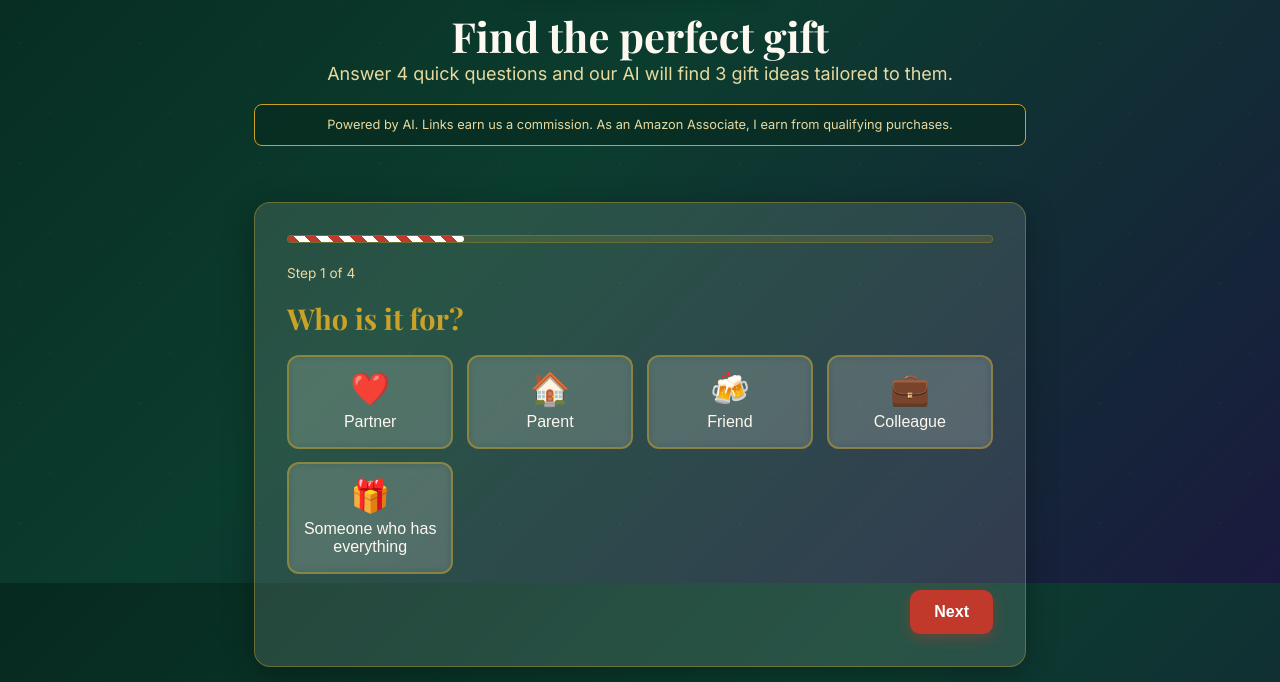
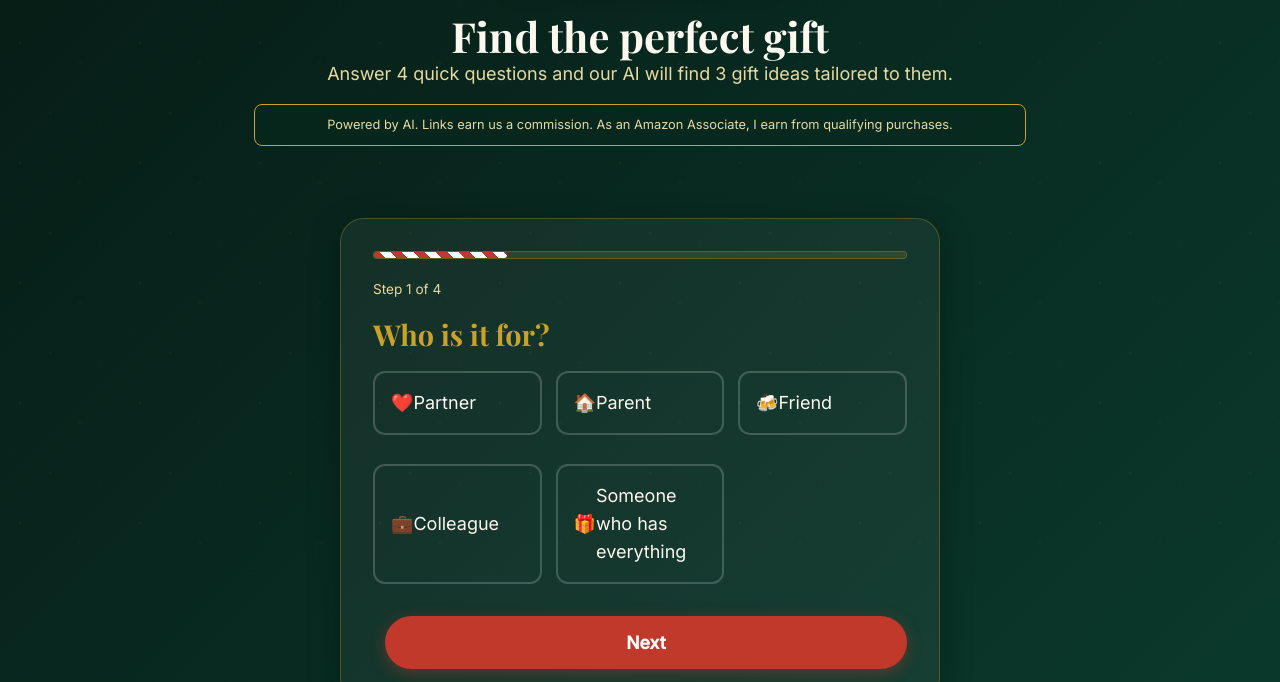
Before and after one commit to reconimages/giftmas, an Astro site: page / in a window 1280 px wide. Shown: the part 217-899 px from the top of the page. Built offline with nearby package versions, Linux system fonts and the light colour scheme; Astro itself is replaced by a stand-in of ours.

Commit message:
fix: force apply new premium Christmas theme

```diff
--- a/public/style.css
+++ b/public/style.css
@@ -1,5 +1,9 @@
 /* Giftmas — premium Christmas theme, mobile-first, fluid */
 :root {
+  --evergreen: #0B3D2E;
+  --red: #C0392B;
+  --gold: #C9A227;
+  --off-white: #FDF8F0;
   --bg-1: #07291F;
   --bg-2: #0B3D2E;
   --bg-3: #1a1a3e;
@@ -18,15 +22,15 @@
 html { -webkit-text-size-adjust: 100%; }
 body {
   margin: 0;
-  font-family: 'Inter', system-ui, -apple-system, Segoe UI, Roboto, "Helvetica Neue", Arial, sans-serif;
+  font-family: 'Inter', sans-serif;
   font-size: clamp(1rem, 0.95rem + 0.25vw, 1.125rem);
   line-height: 1.55;
-  background: linear-gradient(135deg, var(--bg-1) 0%, var(--bg-2) 45%, var(--bg-3) 100%);
-  background-attachment: fixed;
-  color: var(--text-on-bg);
+  background: linear-gradient(135deg, #061a14 0%, #0B3D2E 100%);
+  color: #FDF8F0;
   min-height: 100vh;
   position: relative;
 }
+h1, h2, h3 { font-family: 'Playfair Display', serif; }
 body::before {
   content: '';
   position: fixed;
@@ -102,6 +106,61 @@ p { margin: 0 0 clamp(0.5rem, 1vw, 0.75rem); }
 .pill-group { display: flex; flex-wrap: wrap; gap: 0.5rem; margin: 0.5rem 0 0.75rem; }
 footer { margin-top: clamp(1.5rem, 3vw, 2.5rem); border-top: 1px solid var(--gold); padding-top: clamp(0.75rem, 1.5vw, 1rem); color: var(--gold-soft); font-size: 0.8rem; }
 a { color: var(--gold); }
+/* Force-applied premium classes (user spec) */
+.quiz-container {
+  background: rgba(253, 248, 240, 0.05);
+  backdrop-filter: blur(12px);
+  -webkit-backdrop-filter: blur(12px);
+  border: 1px solid rgba(201, 162, 39, 0.3);
+  border-radius: 24px;
+  padding: 2rem;
+  box-shadow: 0 8px 32px rgba(0, 0, 0, 0.3);
+  max-width: 600px;
+  margin: 2rem auto;
+}
+.option-card {
+  display: flex;
+  align-items: center;
+  padding: 1rem;
+  border: 2px solid rgba(253, 248, 240, 0.2);
+  border-radius: 12px;
+  cursor: pointer;
+  transition: all 0.3s ease;
+  background: transparent;
+  color: var(--off-white);
+  margin-bottom: 1rem;
+}
+.option-card input[type="radio"] { display: none; }
+.option-card:has(input:checked) {
+  border-color: var(--gold);
+  background: rgba(201, 162, 39, 0.1);
+  box-shadow: 0 0 15px rgba(201, 162, 39, 0.2);
+}
+.option-card:has(input:checked)::after {
+  content: '✓';
+  color: var(--gold);
+  font-weight: bold;
+  margin-left: auto;
+  font-size: 1.2rem;
+}
+.btn-primary {
+  background: var(--red);
+  color: white;
+  border: none;
+  padding: 1rem 2rem;
+  border-radius: 50px;
+  font-family: 'Inter', sans-serif;
+  font-weight: 600;
+  font-size: 1.1rem;
+  cursor: pointer;
+  transition: transform 0.2s, background 0.2s;
+  width: 100%;
+  box-shadow: 0 4px 15px rgba(192, 57, 43, 0.4);
+}
+.btn-primary:hover {
+  background: #a93226;
+  transform: translateY(-2px);
+}
 .top-nav { margin: 0 0 clamp(0.5rem, 1vw, 0.75rem); font-size: 0.85rem; }
 .top-nav a { color: var(--gold-soft); text-decoration: none; }
 .top-nav a:hover { color: var(--gold); }
--- a/src/pages/index.astro
+++ b/src/pages/index.astro
@@ -9,18 +9,18 @@ import Layout from '../layouts/Layout.astro';
     <p class="disclosure">Powered by AI. Links earn us a commission. As an Amazon Associate, I earn from qualifying purchases.</p>
   </header>
 
-  <section class="quiz" id="quiz">
+  <section class="quiz-container" id="quiz">
     <div class="progress-bar"><div class="progress-fill" id="progressFill"></div></div>
     <p class="progress" id="progress">Step 1 of 4</p>
 
     <div class="quiz-step active" data-step="1">
       <h2>Who is it for?</h2>
       <div class="options">
-        <button type="button" class="card-option recipient-btn" data-value="Partner"><span class="checkmark">✓</span><span class="icon">❤️</span> Partner</button>
-        <button type="button" class="card-option recipient-btn" data-value="Parent"><span class="checkmark">✓</span><span class="icon">🏠</span> Parent</button>
-        <button type="button" class="card-option recipient-btn" data-value="Friend"><span class="checkmark">✓</span><span class="icon">🍻</span> Friend</button>
-        <button type="button" class="card-option recipient-btn" data-value="Colleague"><span class="checkmark">✓</span><span class="icon">💼</span> Colleague</button>
-        <button type="button" class="card-option recipient-btn" data-value="Someone who has everything"><span class="checkmark">✓</span><span class="icon">🎁</span> Someone who has everything</button>
+        <label class="option-card"><input type="radio" name="recipient" value="Partner" /> <span class="icon">❤️</span> Partner</label>
+        <label class="option-card"><input type="radio" name="recipient" value="Parent" /> <span class="icon">🏠</span> Parent</label>
+        <label class="option-card"><input type="radio" name="recipient" value="Friend" /> <span class="icon">🍻</span> Friend</label>
+        <label class="option-card"><input type="radio" name="recipient" value="Colleague" /> <span class="icon">💼</span> Colleague</label>
+        <label class="option-card"><input type="radio" name="recipient" value="Someone who has everything" /> <span class="icon">🎁</span> Someone who has everything</label>
       </div>
     </div>
 
@@ -53,8 +53,8 @@ import Layout from '../layouts/Layout.astro';
     <div class="quiz-step" data-step="4" hidden>
       <h2>Practical or Luxury?</h2>
       <div class="options">
-        <button type="button" class="card-option style-btn" data-value="Practical & Useful"><span class="checkmark">✓</span><span class="icon">🛠️</span> Practical & Useful</button>
-        <button type="button" class="card-option style-btn" data-value="A Little Luxury"><span class="checkmark">✓</span><span class="icon">✨</span> A Little Luxury</button>
+        <label class="option-card"><input type="radio" name="style" value="Practical & Useful" /> <span class="icon">🛠️</span> Practical & Useful</label>
+        <label class="option-card"><input type="radio" name="style" value="A Little Luxury" /> <span class="icon">✨</span> A Little Luxury</label>
       </div>
     </div>
 
@@ -112,8 +112,8 @@ import Layout from '../layouts/Layout.astro';
 
     function readStep(n) {
       if (n === 1) {
-        var r = document.querySelector('.recipient-btn.selected');
-        quizData.recipient = r ? r.getAttribute('data-value') : '';
+        var r = document.querySelector('input[name="recipient"]:checked');
+        quizData.recipient = r ? r.value : '';
         return !!quizData.recipient;
       }
       if (n === 2) {
@@ -121,29 +121,19 @@ import Layout from '../layouts/Layout.astro';
         return quizData.interests.length > 0;
       }
       if (n === 3) return quizData.budget.length > 0;
-      if (n === 4) return quizData.style.length > 0;
+      if (n === 4) {
+        var s = document.querySelector('input[name="style"]:checked');
+        quizData.style = s ? s.value : '';
+        return !!quizData.style;
+      }
       return true;
     }
 
-    document.querySelectorAll('.recipient-btn').forEach(function (b) {
-      b.addEventListener('click', function () {
-        document.querySelectorAll('.recipient-btn').forEach(function (x) { x.classList.remove('selected'); });
-        b.classList.add('selected');
-        quizData.recipient = b.getAttribute('data-value');
-      });
-    });
     document.querySelectorAll('.budget-btn').forEach(function (b) {
       b.addEventListener('click', function () {
         document.querySelectorAll('.budget-btn').forEach(function (x) { x.classList.remove('selected'); });
         b.classList.add('selected');
         quizData.budget = b.getAttribute('data-value');
-      });
-    });
-    document.querySelectorAll('.style-btn').forEach(function (b) {
-      b.addEventListener('click', function () {
-        document.querySelectorAll('.style-btn').forEach(function (x) { x.classList.remove('selected'); });
-        b.classList.add('selected');
-        quizData.style = b.getAttribute('data-value');
       });
     });
     document.querySelectorAll('.pill').forEach(function (p) {
```
